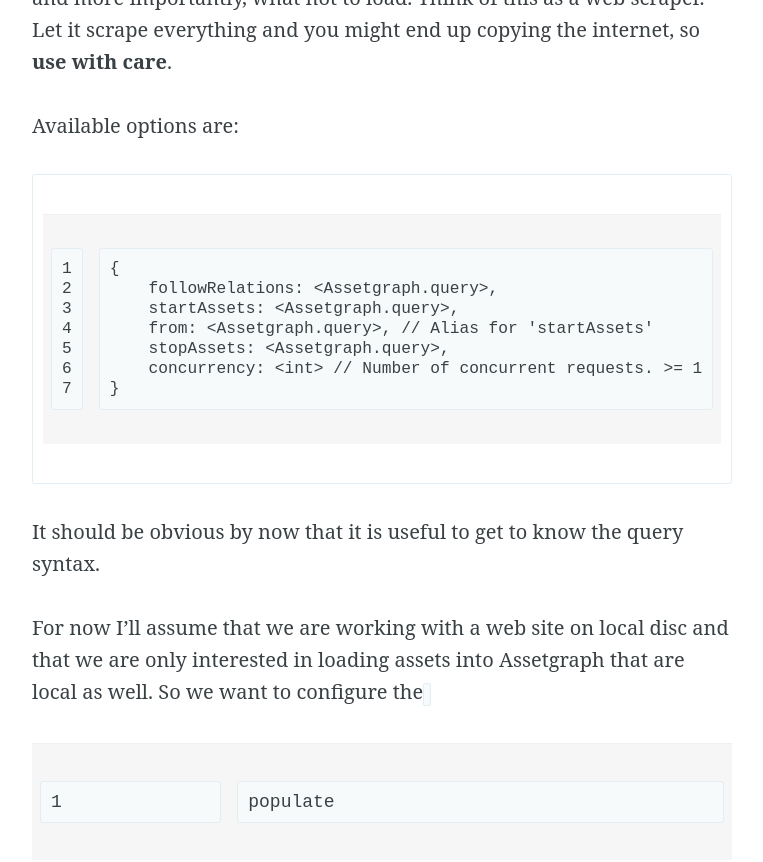
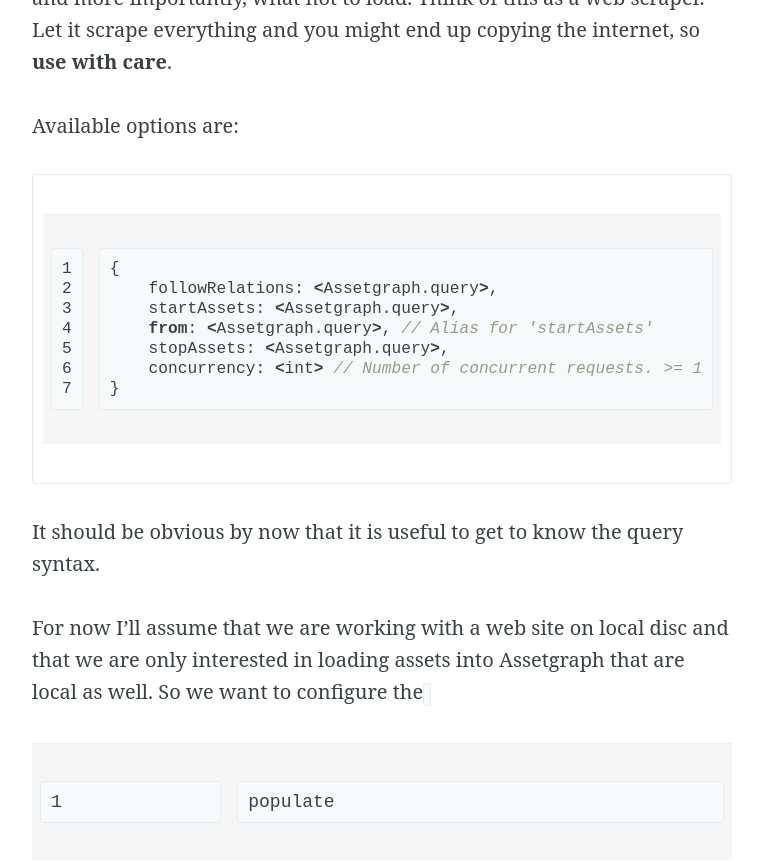
Before and after one commit to Munter/mntr.dk, a Jekyll site: the page built from src/_posts/2014-07-02-getting-started-with-assetgraph.md, in a window 1280 px wide and 900 px high, scrolled down 21156 px. Shown: the top 862 px of the window, without its empty margins (258-1021 px from the left). Built offline with Jekyll 4.4.1, drawn with Linux system fonts in a browser that asks for light colours; comment, search, counter and statistics services are not loaded.

Commit message:
Attempt to fix broken syntax highlighting

````diff
--- a/Gemfile
+++ b/Gemfile
@@ -2,3 +2,4 @@ source 'https://rubygems.org'
 gem 'jekyll', '>=3.0.0'
 gem 'classifier-reborn'
 gem 'redcarpet'
+gem 'rouge'
--- a/src/_posts/2014-07-02-getting-started-with-assetgraph.md
+++ b/src/_posts/2014-07-02-getting-started-with-assetgraph.md
@@ -206,7 +206,7 @@ We are using the [`populate`](https://github.com/assetgraph/assetgraph#transform
 
 Available options are:
 
-```
+``` javascript
 {
     followRelations: <Assetgraph.query>,
     startAssets: <Assetgraph.query>,
````
